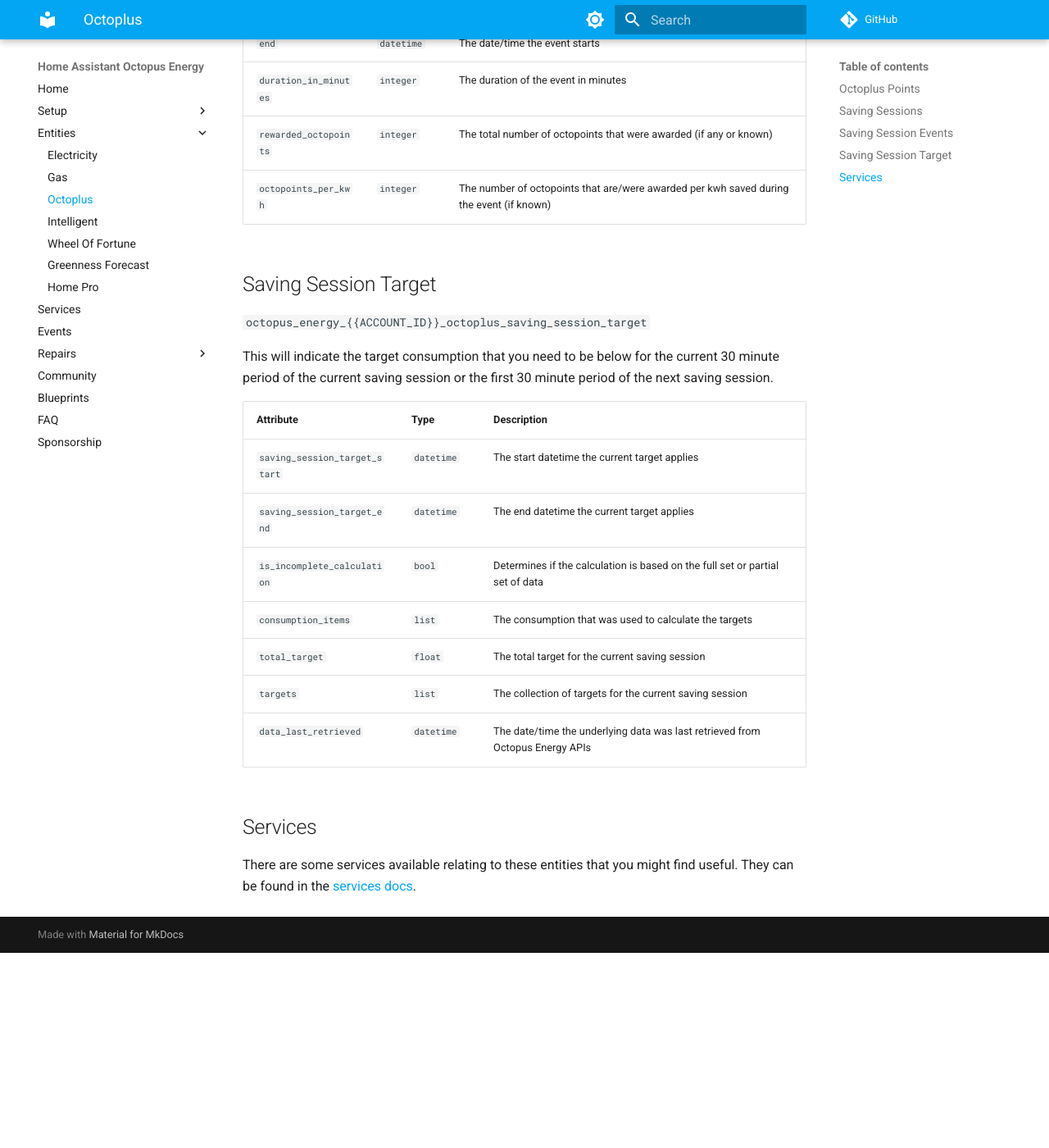
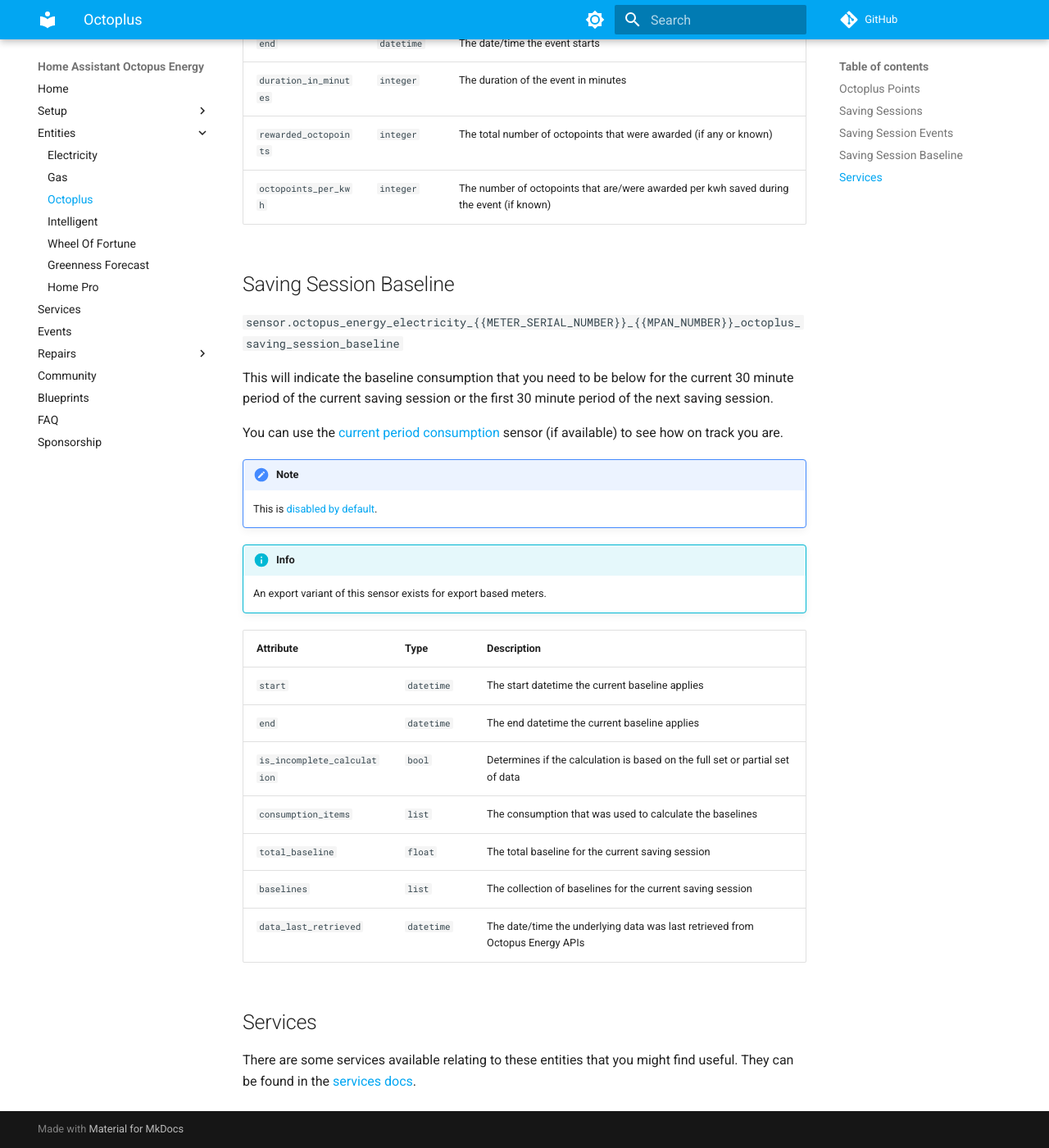
Before and after one commit to BottlecapDave/HomeAssistant-OctopusEnergy, an MkDocs documentation site: the page built from _docs/entities/octoplus.md, in a window 1280 px wide and 1400 px high, scrolled down 2232 px. Shown: the whole window at 82% size. Built offline with MkDocs 1.6.1 and Material for MkDocs 9.7.7, drawn with Linux system fonts in a browser that asks for light colours; comment, search, counter and statistics services are not loaded; before the commit the page ends 3394 px from its top, so only the background shows below that.

Commit message:
docs: Updated docs around saving session sensors

```diff
--- a/_docs/entities/octoplus.md
+++ b/_docs/entities/octoplus.md
@@ -62,20 +62,29 @@
 | `rewarded_octopoints` | `integer` | The total number of octopoints that were awarded (if any or known) |
 | `octopoints_per_kwh` | `integer` | The number of octopoints that are/were awarded per kwh saved during the event (if known) |
 
-## Saving Session Target
+## Saving Session Baseline
 
-`octopus_energy_{{ACCOUNT_ID}}_octoplus_saving_session_target`
+`sensor.octopus_energy_electricity_{{METER_SERIAL_NUMBER}}_{{MPAN_NUMBER}}_octoplus_saving_session_baseline`
 
-This will indicate the target consumption that you need to be below for the current 30 minute period of the current saving session or the first 30 minute period of the next saving session.
+This will indicate the baseline consumption that you need to be below for the current 30 minute period of the current saving session or the first 30 minute period of the next saving session.
+
+You can use the [current period consumption](./electricity.md#current-period-consumption) sensor (if available) to see how on track you are.
+
+!!! note
+    This is [disabled by default](../faq.md#there-are-entities-that-are-disabled-why-are-they-disabled-and-how-do-i-enable-them).
+
+!!! info
+
+    An export variant of this sensor exists for export based meters.
 
 | Attribute | Type | Description |
 |-----------|------|-------------|
-| `saving_session_target_start` | `datetime` | The start datetime the current target applies |
-| `saving_session_target_end` | `datetime` | The end datetime the current target applies |
+| `start` | `datetime` | The start datetime the current baseline applies |
+| `end` | `datetime` | The end datetime the current baseline applies |
 | `is_incomplete_calculation` | `bool` | Determines if the calculation is based on the full set or partial set of data |
-| `consumption_items` | `list` | The consumption that was used to calculate the targets |
-| `total_target` | `float` | The total target for the current saving session |
-| `targets` | `list` | The collection of targets for the current saving session |
+| `consumption_items` | `list` | The consumption that was used to calculate the baselines |
+| `total_baseline` | `float` | The total baseline for the current saving session |
+| `baselines` | `list` | The collection of baselines for the current saving session |
 | `data_last_retrieved` | `datetime` | The date/time the underlying data was last retrieved from Octopus Energy APIs |
 
 ## Services
```
Also changed, not shown: _docs/entities/electricity.md (+16 -0 lines), 1 other file.
